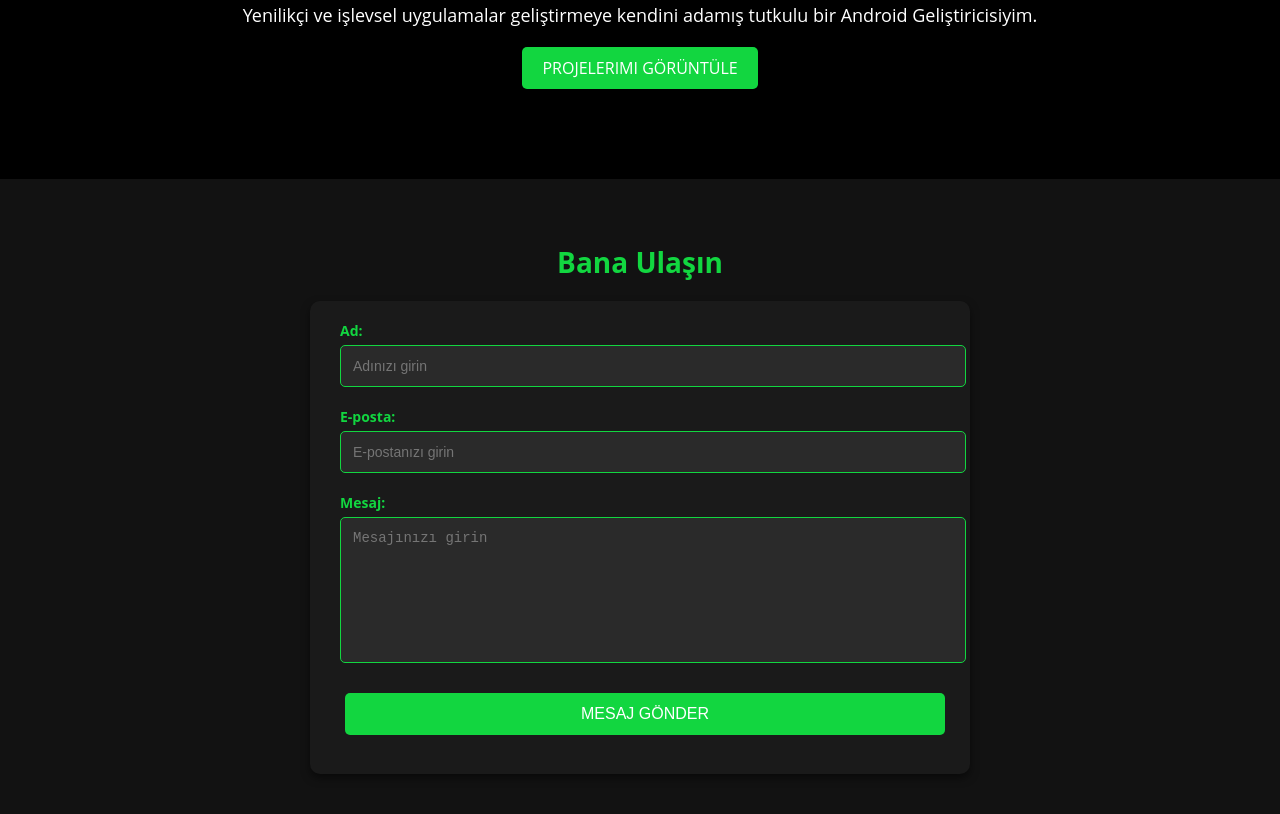
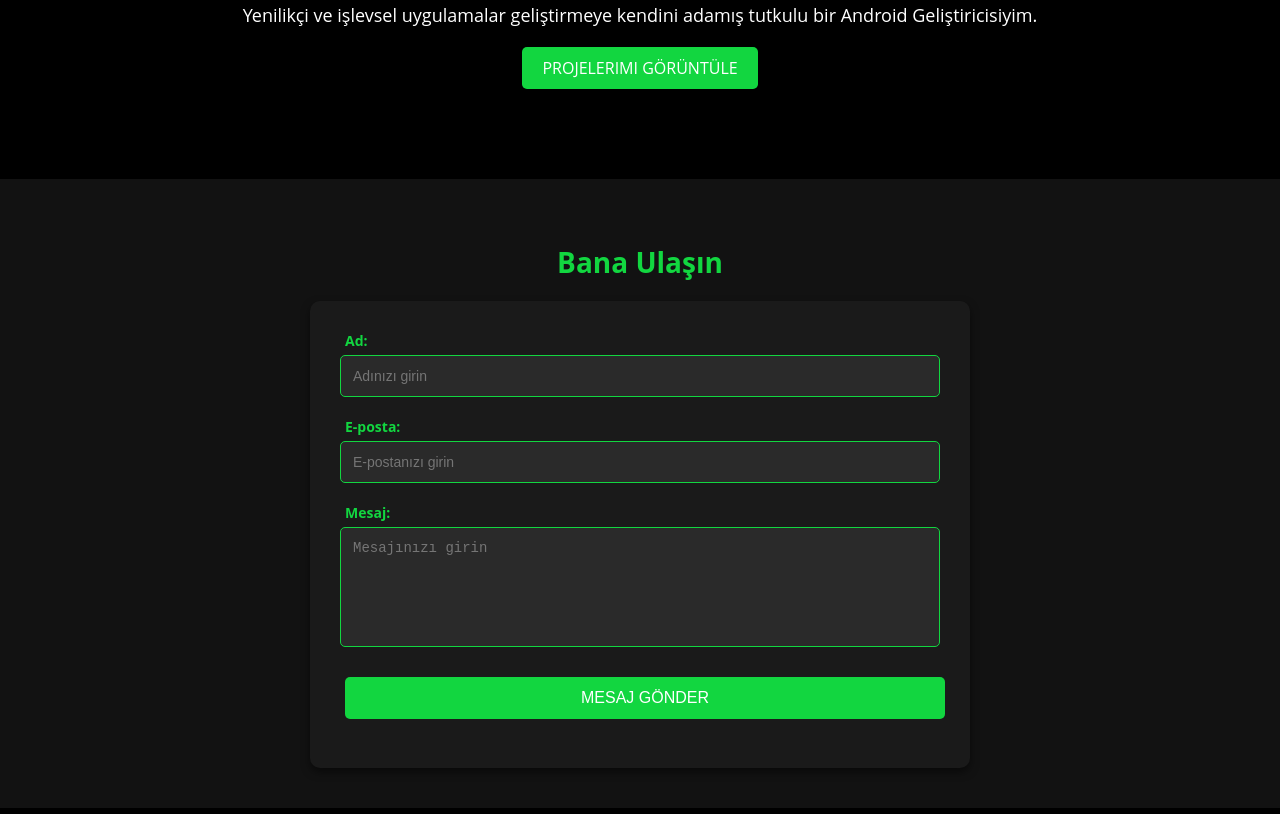
Before and after one commit to alprshn/alprshn.github.io, a plain HTML site: page index.html in a window 1280 px wide. Shown: the part 424-1238 px from the top of the page. Drawn offline with Linux system fonts and the light colour scheme.

Commit message:
first commit

```diff
--- a/assets/css/style.css
+++ b/assets/css/style.css
@@ -471,7 +471,6 @@ button:hover {
 
 
 
-/* Responsive Styles */
 @media (max-width: 768px) {
   #hero h1 {
     font-size: 36px;
@@ -488,6 +487,7 @@ button:hover {
     max-width: 100%;
   }
 }
+/* Form Section Styles */
 /* Form Section Styles */
 #contact-form {
   padding: 40px 20px;
@@ -506,7 +506,7 @@ form {
   max-width: 600px;
   margin: 0 auto;
   background: #1a1a1a;
-  padding: 20px 30px;
+  padding: 30px; /* Form iç kenar boşluğunu artırdık */
   border-radius: 10px;
   box-shadow: 0 4px 8px rgba(0, 0, 0, 0.5);
 }
@@ -522,6 +522,7 @@ label {
   color: #12d640;
   margin-bottom: 5px;
   font-weight: bold;
+  padding-left: 5px; /* Label için solda boşluk ekledik */
 }
 
 input,
@@ -534,6 +535,7 @@ textarea {
   background: #2a2a2a;
   color: #fff;
   transition: border-color 0.3s ease, background 0.3s ease;
+  box-sizing: border-box; /* Giriş alanlarının tam genişlikte görünmesini sağlar */
 }
 
 input:focus,
```
Also changed, not shown: assets/img/project/movieapp.png (added).
